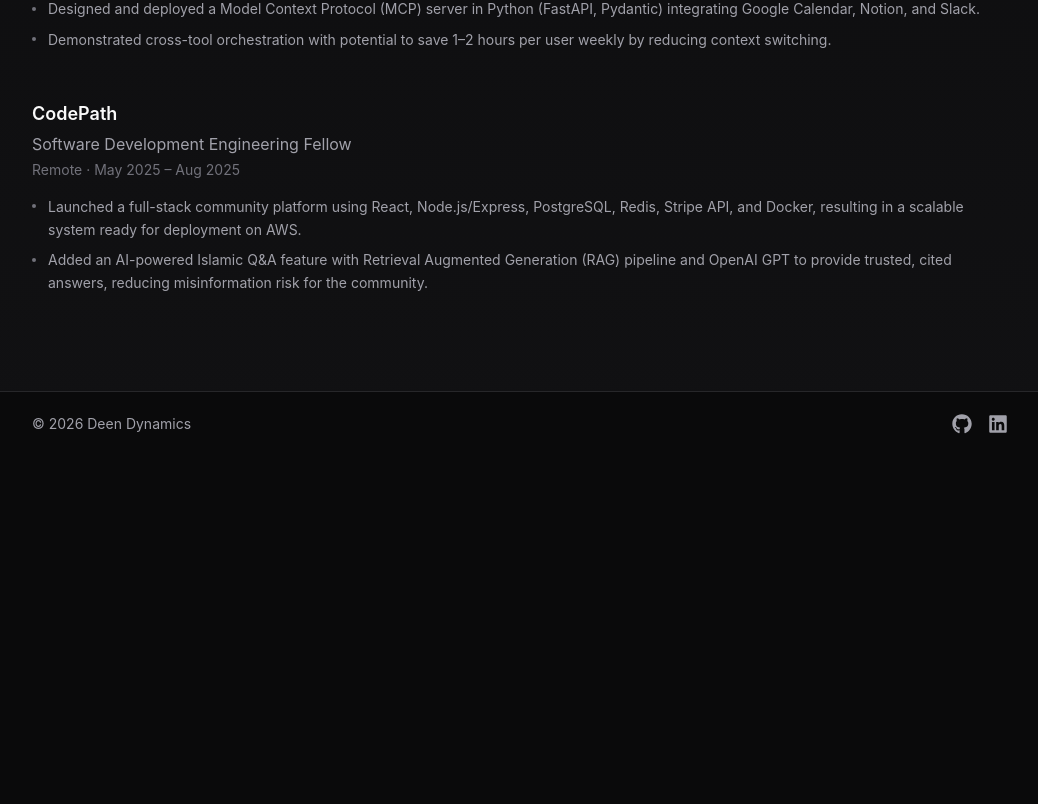
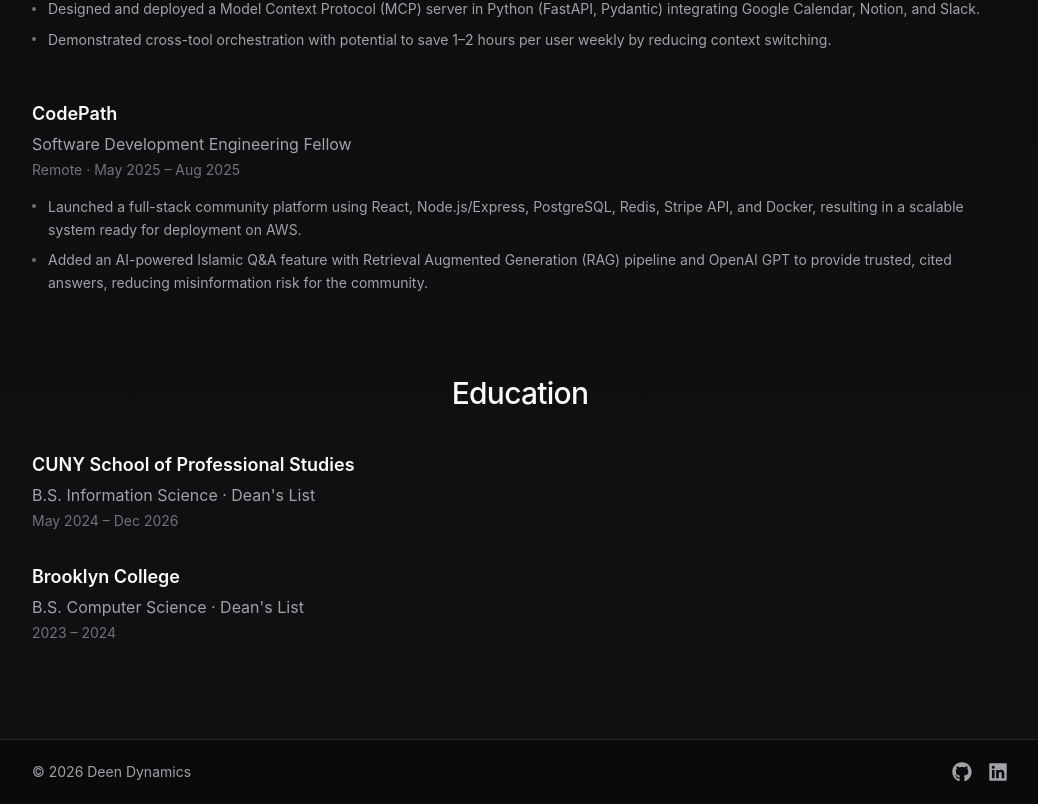
Before and after one commit to QOOlajide/Personal-Portfolio, a Next.js app: page /about in a window 1280 px wide. Shown: the part 1189-1993 px from the top of the page, without its empty margins (120-1158 px from the left). Before the commit the page ends 1645 px from the top, so only its background shows below. Built offline with nearby package versions, Linux system fonts and the light colour scheme.

Commit message:
Forgot to merge updates via terminal

```diff
--- a/app/about/page.tsx
+++ b/app/about/page.tsx
@@ -11,7 +11,7 @@
 
 const transition = {
   duration: 0.6,
-  ease: [0.4, 0, 0.2, 1],
+  ease: [0.4, 0, 0.2, 1] as const,
 };
 
 const experiences = [
@@ -176,6 +176,51 @@
             ))}
           </div>
         </section>
+
+        {/* Education Section */}
+        <section className="flex flex-col gap-10">
+          <motion.h2
+            variants={fadeUp}
+            transition={{ ...transition, delay: 0.7 }}
+            className="text-2xl font-medium tracking-tight text-center text-[var(--color-foreground)] sm:text-3xl"
+          >
+            Education
+          </motion.h2>
+
+          <div className="flex flex-col gap-8">
+            <motion.div
+              variants={fadeUp}
+              transition={{ ...transition, delay: 0.8 }}
+              className="flex flex-col gap-1"
+            >
+              <h3 className="text-lg font-semibold text-[var(--color-foreground)]">
+                CUNY School of Professional Studies
+              </h3>
+              <p className="text-base text-[var(--color-foreground-muted)]">
+                B.S. Information Science · Dean&apos;s List
+              </p>
+              <p className="text-sm text-[var(--color-foreground-subtle)]">
+                May 2024 – Dec 2026
+              </p>
+            </motion.div>
+
+            <motion.div
+              variants={fadeUp}
+              transition={{ ...transition, delay: 0.9 }}
+              className="flex flex-col gap-1"
+            >
+              <h3 className="text-lg font-semibold text-[var(--color-foreground)]">
+                Brooklyn College
+              </h3>
+              <p className="text-base text-[var(--color-foreground-muted)]">
+                B.S. Computer Science · Dean&apos;s List
+              </p>
+              <p className="text-sm text-[var(--color-foreground-subtle)]">
+                2023 – 2024
+              </p>
+            </motion.div>
+          </div>
+        </section>
       </motion.div>
     </div>
   );
--- a/app/projects/page.tsx
+++ b/app/projects/page.tsx
@@ -93,7 +93,7 @@
     status: "completed",
     description:
       "A terminal-based AI coding assistant that helps developers write, debug, and refactor code directly from the command line. Designed for efficiency and minimal context switching.",
-    techStack: ["Python", "Bash"],
+    techStack: ["Bash", "TypeScript", "Gemini API"],
     githubUrl: "https://github.com/QOOlajide/terminal-coding-agent",
     demoUrl: undefined,
   },
```
